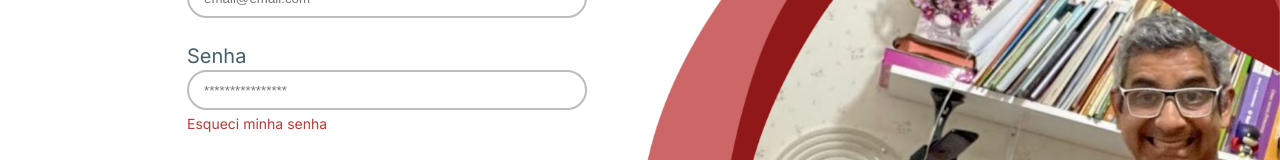
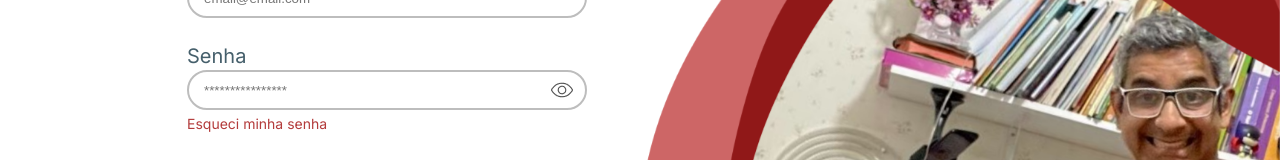
Before and after one commit to Pipoca-Agil/frontend, a React (Create React App) app: page /login in a window 1280 px wide. Shown: the part 289-449 px from the top of the page. Built offline with nearby package versions, Linux system fonts and the light colour scheme; a web font is replaced by a local one.

Commit message:
feat: implementa olho com logica para mostrar senha

```diff
--- a/src/pages/Login/index.tsx
+++ b/src/pages/Login/index.tsx
@@ -1,5 +1,5 @@
 import React, { useState, useEffect } from 'react';
-import { StyledLoginPage, LogoImage, Title, SubTitle, FormStyle, ImageWrapper, Image, InputComponent, LableStyle, FormGroup, PasswordSpan, Body, Button, CheckBoxWapper, CheckBox, SpanText, LinkDetalhes, CadastreseDiv, CadastreseText,CadastreseText2, PassowrdWrapper, HiddenLabel, HiddenChackboxWapper, ButtonsWrapper, ErrorMessage } from './style'
+import { StyledLoginPage, LogoImage, Title, SubTitle, FormStyle, ImageWrapper, Image, InputComponent, LableStyle, FormGroup, PasswordSpan, Body, Button, CheckBoxWapper, CheckBox, SpanText, LinkDetalhes, CadastreseDiv, CadastreseText,CadastreseText2, PassowrdWrapper, HiddenLabel, HiddenChackboxWapper, ButtonsWrapper, ErrorMessage, EyeIcon } from './style'
 import LogoPipocaAgil from './Imgs/LogoPipocaAgil.png'
 import ImagemLogin from './Imgs/ImagemLogin.png'
 import { Link } from 'react-router-dom';
@@ -22,6 +22,7 @@ export default function Login() {
   const [isMobile, setIsMobile] = useState(false);
   const [error, setError] = useState('');
   const [submitted, setSubmitted] = useState(false);
+  const [showPassword, setShowPassword] = useState(false);
 
   useEffect(() => {
     const emailRegex = /^[a-zA-Z0-9._%+-]+@[a-zA-Z0-9.-]+\.[a-zA-Z]{2,}$/;
@@ -78,6 +79,10 @@ export default function Login() {
       }
    }
 
+   const togglePasswordVisibility = () => {
+    setShowPassword(!showPassword);
+  };
+
   return (
     <Body>
     <LogoImage>
@@ -127,10 +132,14 @@ export default function Login() {
             <InputComponent
               className='passWordInput'
               placeholder='****************'
-              type= 'password'
+              type={showPassword ? 'text' : 'password'}
               name='password'
               value={formData.password}
               onChange={handleInputChange}
+              />
+              <EyeIcon
+                onClick={togglePasswordVisibility}
+                className={showPassword ? "eye-icon-open" : "eye-icon-closed"}
               />
             </PassowrdWrapper>
             <PasswordSpan>Esqueci minha senha</PasswordSpan>
--- a/src/pages/Login/style.ts
+++ b/src/pages/Login/style.ts
@@ -1,6 +1,7 @@
 import styled, { createGlobalStyle } from "styled-components";
 import TabletImage from "./Imgs/TabletImage.png";
 import MobileImage from "./Imgs/Vector.png"
+import EyeImage from "./Imgs/ph_eye-light.png";
 
 export const GlobalStyles = createGlobalStyle`
   * {
@@ -11,7 +12,6 @@ export const GlobalStyles = createGlobalStyle`
     overflow-x: hidden;
   }
 `;
-
 
 export const Body = styled.body`
 display: flex;
@@ -130,6 +130,7 @@ justify-content: center;
 align-items: center;
 flex-shrink: 0;
 padding: 0.5rem 1.5rem;
+background-color: transparent;
 
 @media (max-width: 926px) and (max-height: 926px) {
   width: 100%;
@@ -299,6 +300,8 @@ color: #455F6B;
 
 export const PassowrdWrapper = styled.div`
   display: flex;
+  align-items: center;
+  justify-content: space-around;
 `
 
 export const HiddenLabel = styled.label`
@@ -324,3 +327,14 @@ font-size: 1.2rem;
 text-align: center;
 font-weight: bold;
 `;
+
+export const EyeIcon = styled.image`
+content: url(${EyeImage});
+position: absolute;
+margin-left: 350px;
+cursor: pointer;
+
+@media (max-width: 926px) and (max-height: 926px) {
+  margin-left: 270px;
+}
+`;
```
Also changed, not shown: src/pages/Login/Imgs/ph_eye-light.png (added).
